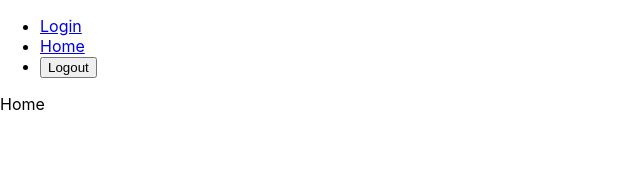
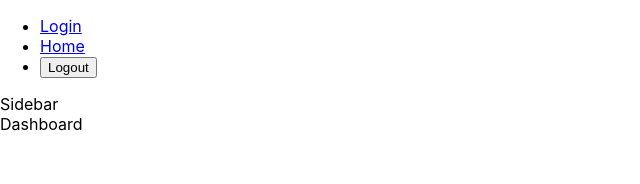
Before and after one commit to cboydstun/tdd-api, a React (Create React App) app in the folder client/: page /home in a window 1280 px wide. Shown: the top 184 px of the page, without its empty margins (0-640 px from the left). Built offline with nearby package versions, Linux system fonts and the light colour scheme; sample sign-in values are in the browser's storage.

Commit message:
layout components

```diff
--- /dev/null
+++ b/client/src/components/Layout.js
@@ -0,0 +1,15 @@
+import React from 'react'
+
+import Sidebar from './Sidebar'
+import Dashboard from './Dashboard'
+
+export default function Layout(props) {
+    console.log(props)
+
+  return (
+    <div>
+        <Sidebar />
+        <Dashboard />
+    </div>
+  )
+}
--- /dev/null
+++ b/client/src/components/Sidebar.js
@@ -0,0 +1,7 @@
+import React from 'react'
+
+export default function Sidebar() {
+  return (
+    <div>Sidebar</div>
+  )
+}
--- a/client/src/pages/Home.js
+++ b/client/src/pages/Home.js
@@ -2,9 +2,10 @@ import React from 'react'
 
 import { useHistory } from 'react-router-dom'
 
+import Layout from '../components/Layout'
+
 export default function Home() {
   const history = useHistory()
-
   // must have a token to access this page
   const token = localStorage.getItem('token')
   if (!token) {
@@ -12,6 +13,8 @@ export default function Home() {
   }
 
   return (
-    <div>Home</div>
+    <div>
+      <Layout token={token} />
+    </div>
   )
 }
```
